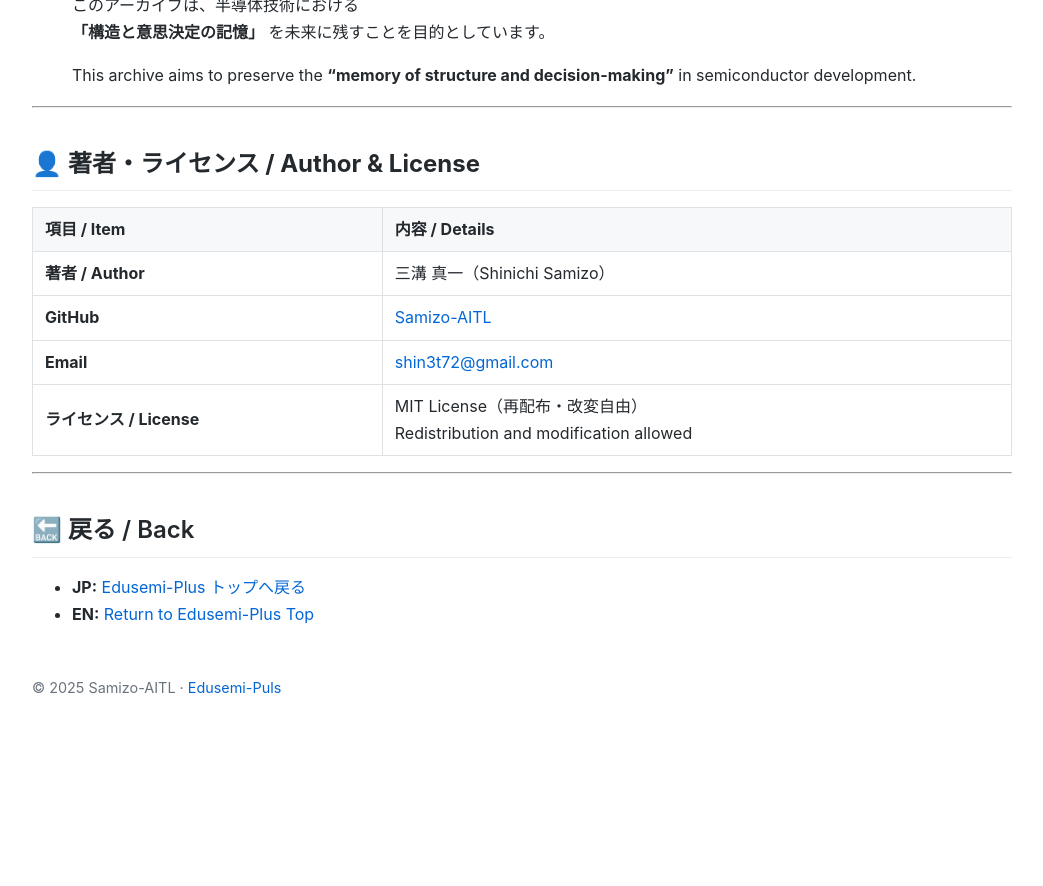
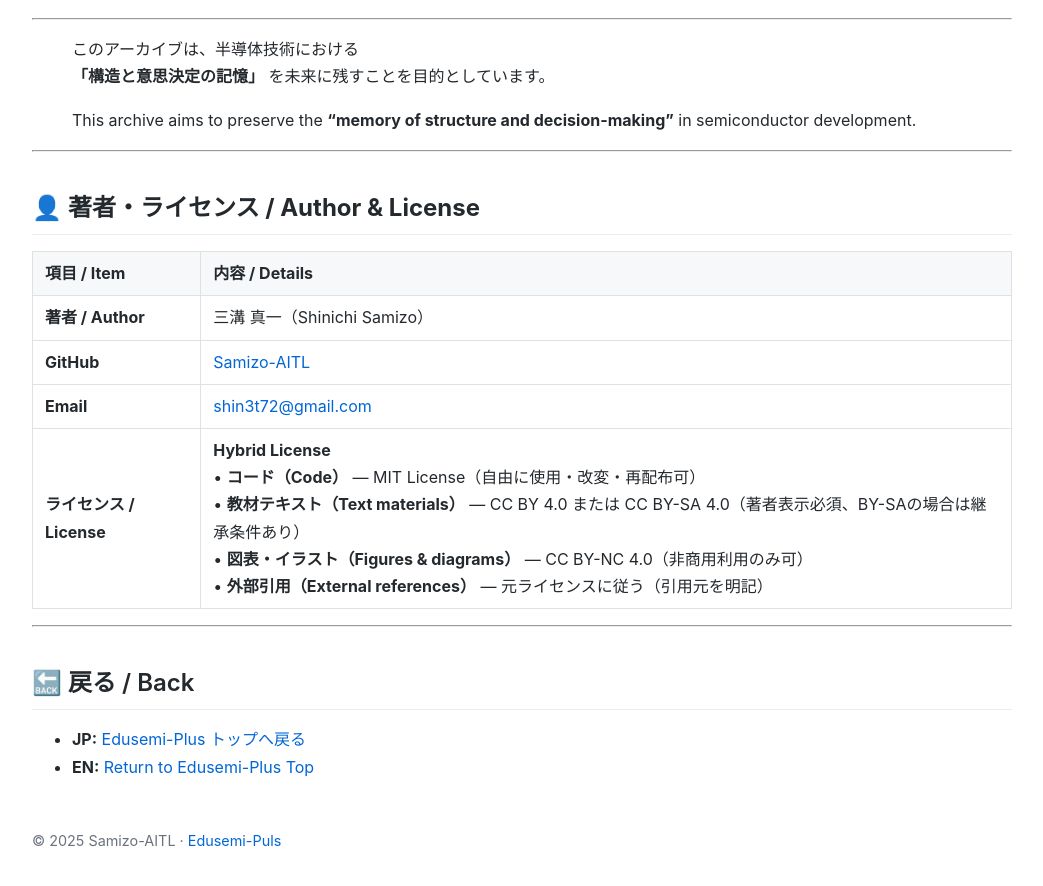
Before and after one commit to Samizo-AITL/Edusemi-Plus, a Jekyll site: the page built from archive/index.md, in a window 1280 px wide and 900 px high, scrolled down 2505 px. Shown: the top 886 px of the window, without its empty margins (118-1161 px from the left). Built offline with Jekyll 4.4.1, drawn with Linux system fonts in a browser that asks for light colours; before the commit the page ends 3252 px from its top, so only the background shows below that.

Commit message:
Update index.md

```diff
--- a/archive/index.md
+++ b/archive/index.md
@@ -7,6 +7,8 @@ title: Edusemi-Plus Archive
 
 # 🗂️ Edusemi-Plus Archive
 **（エデュセミ・プラス 技術アーカイブ）**
+
+[![Hybrid License](https://img.shields.io/badge/license-Hybrid-blueviolet)](https://samizo-aitl.github.io/Edusemi-Plus/archive/#-ライセンス--license)
 
 > 本ディレクトリは、**Edusemi-Plus教材**を補完する目的で、
 > 半導体技術・設計思想・産業史の文脈における
@@ -93,7 +95,7 @@ flowchart TD
 | **著者 / Author** | 三溝 真一（Shinichi Samizo） |
 | **GitHub** | [Samizo-AITL](https://github.com/Samizo-AITL) |
 | **Email** | [shin3t72@gmail.com](mailto:shin3t72@gmail.com) |
-| **ライセンス / License** | MIT License（再配布・改変自由）<br>Redistribution and modification allowed |
+| **ライセンス / License** | **Hybrid License**<br>• **コード（Code）** — MIT License（自由に使用・改変・再配布可）<br>• **教材テキスト（Text materials）** — CC BY 4.0 または CC BY-SA 4.0（著者表示必須、BY-SAの場合は継承条件あり）<br>• **図表・イラスト（Figures & diagrams）** — CC BY-NC 4.0（非商用利用のみ可）<br>• **外部引用（External references）** — 元ライセンスに従う（引用元を明記） |
 
 ---
 
```
